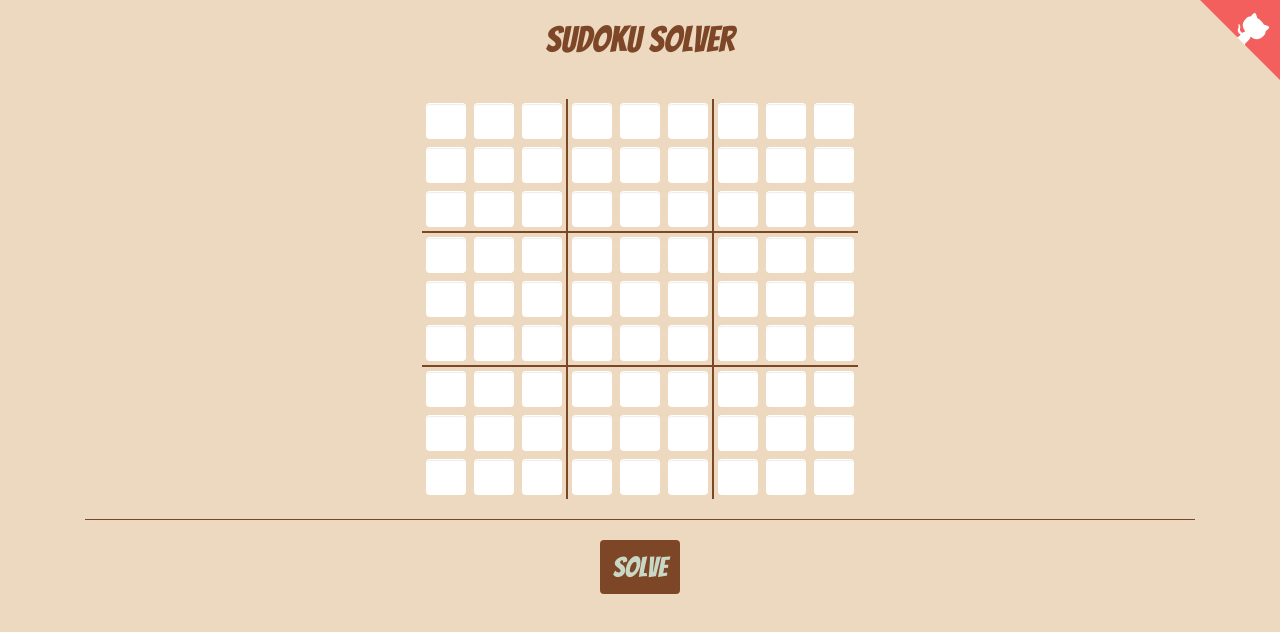
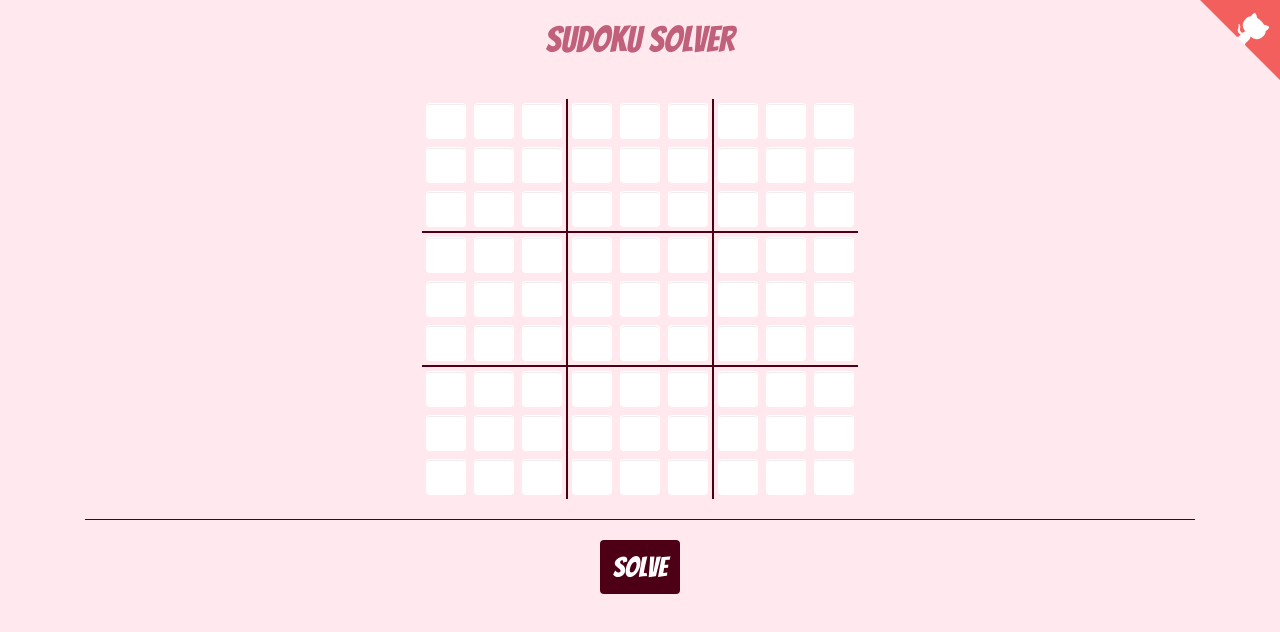
Before and after one commit to EddieBrunstedt/SudokuSolver, a React (Create React App) app: page / in a window 1280 px wide. Shown: the top 632 px of the page. Built offline with nearby package versions, Linux system fonts and the light colour scheme; a web font is replaced by a local one.

Commit message:
Changed color scheme. Pink magic!

```diff
--- a/src/App.css
+++ b/src/App.css
@@ -1,21 +1,24 @@
 :root {
-    --background: #edd9c0;
-    --tableBorder: #7d4627;
-    --heading: #7d4627;
-    --buttonText: #c9d8c5;
-    --buttonBackground: #7d4627;
-    --inputBackground: #fff;
-    --filledOut: green;
-    --stats: #7d4627;
-    --inputText: #7d4627;
+    --background: rgba(255, 177, 199, 0.28);
+    --tableBorder: #4D0015;
+    --heading: #C1607A;
+    --buttonText: white;
+    --buttonBackground: #4D0015;
+    --inputBackground: white;
+    --filledOut: lightgreen;
+    --stats: black;
+    --inputText: #666666;
 }
 
 hr {
     border-color: var(--tableBorder);
 }
-
+html {
+    font-size: 0.1rem !important;
+}
 body {
     background-color: var(--background);
+    font-size: 0.8rem !important;
 }
 
 .App {
```
